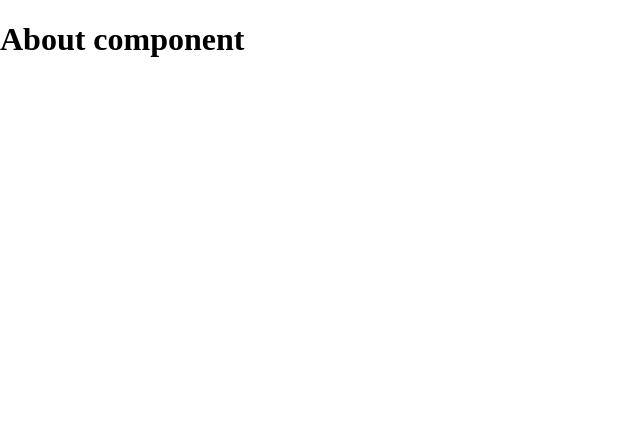
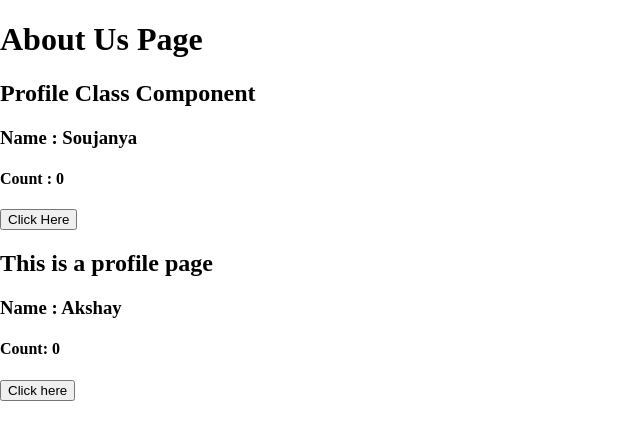
Before and after one commit to jscodebit/react-course-work, a React (Vite) app: page /home in a window 1280 px wide. Shown: the top 440 px of the page, without its empty margins (0-640 px from the left). Built offline with nearby package versions, Linux system fonts and the light colour scheme.

Commit message:
Comparing class components vs functional compoennts using profile component

```diff
--- a/src/components/About.js
+++ b/src/components/About.js
@@ -1,7 +1,14 @@
+import { Outlet } from "react-router-dom";
+import ProfileClassCommponent from "./ProfileClass";
+import ProfileFunctionalComponent from "./Profile";
+
 const About = () => {
     return (
         <div>
-            <h1>About component</h1>
+            <h1>About Us Page</h1>
+            {/* <Outlet/> */}
+            <ProfileClassCommponent name={"Soujanya"}/>
+            <ProfileFunctionalComponent name={"Akshay"}/>
         </div>
     )
 }
--- /dev/null
+++ b/src/components/Profile.js
@@ -0,0 +1,21 @@
+import { useState, useEffect } from "react";
+
+const Profile = (props) => {
+    const [count, setCount] = useState(0);
+    console.log("Render functional component");
+
+    useEffect(()=> {
+        console.log("useEffect");
+    })
+
+    return (
+        <>
+            <h2>This is a profile page</h2>
+            <h3>Name : {props.name}</h3>
+            <h4>Count: {count}</h4>
+            <button onClick={() => {setCount(count+1)}}>Click here</button>
+        </>
+    );
+}
+
+export default Profile;
--- /dev/null
+++ b/src/components/ProfileClass.js
@@ -0,0 +1,31 @@
+import React from "react";
+
+class Profile extends React.Component {
+    constructor(props){
+        super(props);
+        this.state = {
+            count: 0
+        }
+        console.log("Constructor class component");
+    }
+
+    componentDidiMount(){
+        console.log("componentDidMount");
+    }
+    render(){
+        const { count } = this.state;
+        console.log("Render class component");
+        return (
+            <div>
+                <h2>Profile Class Component</h2>
+                <h3>Name : {this.props.name}</h3>
+                <h4>Count :  {count}</h4>
+                <button onClick={() => {
+                    this.setState({count: count +1})
+                }}>Click Here</button>
+            </div>
+        )
+    }
+}
+
+export default Profile;
```
Also changed, not shown: App.js (+9 -2 lines), 1 other file (tests, documents, lock files or other folders).
